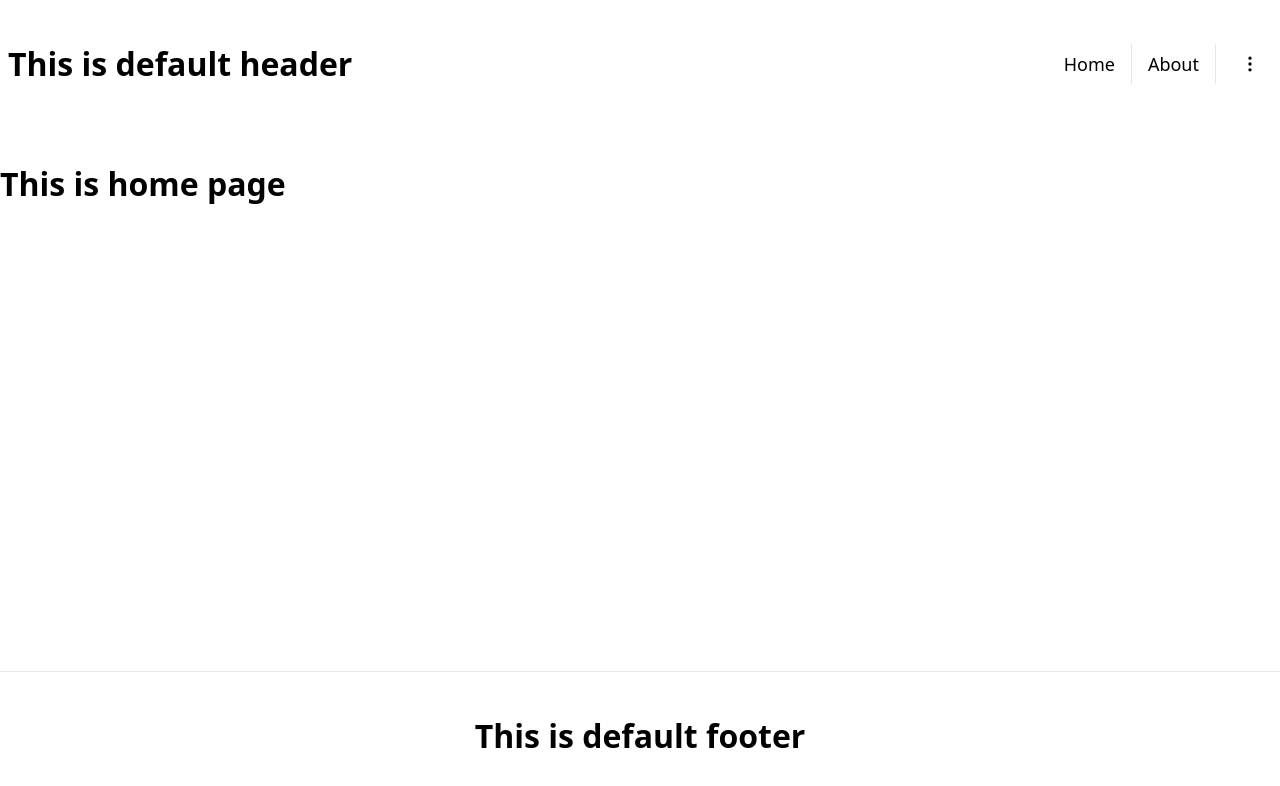
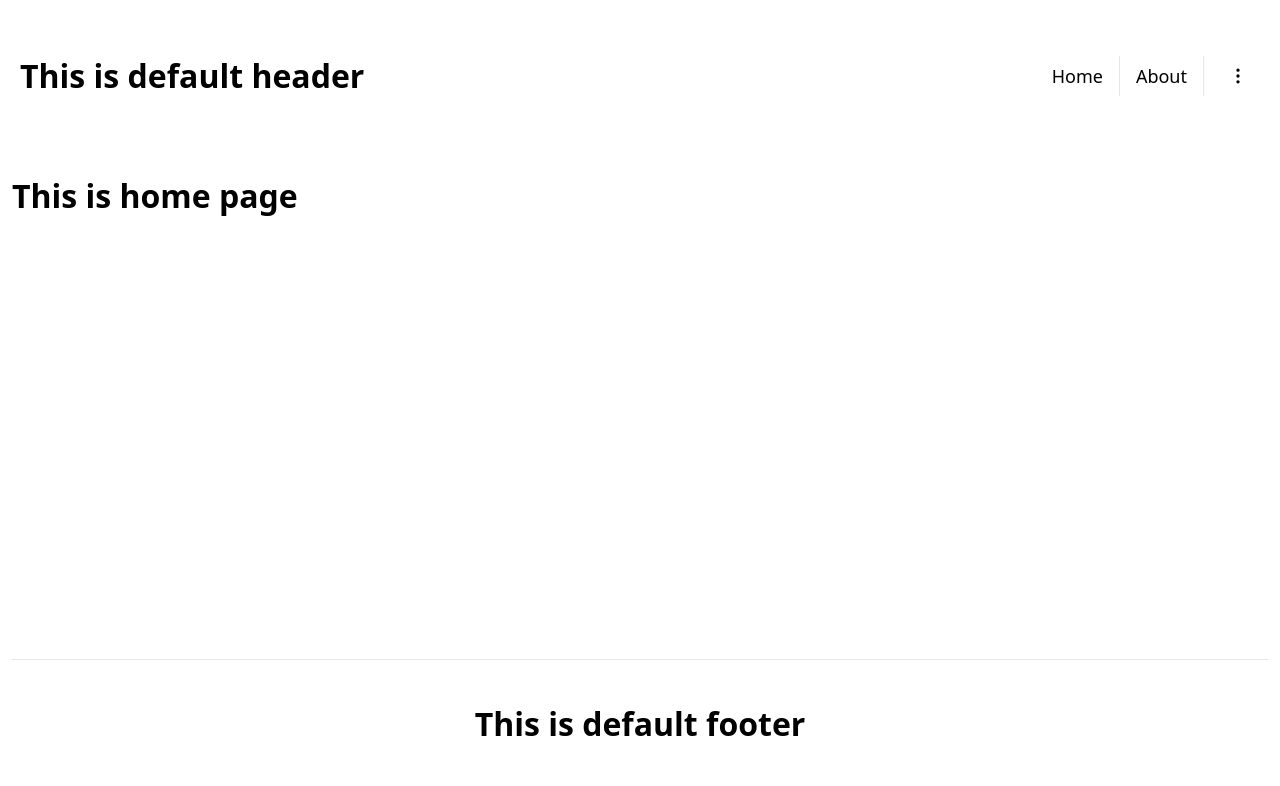
Before and after one commit to wasiliev96/vtf-starter, a Vue app: page / in a window 1280 px wide. Shown: the top 786 px of the page. Built offline with nearby package versions, Linux system fonts and the light colour scheme.

Commit message:
fix container spacing

```diff
--- a/src/App.vue
+++ b/src/App.vue
@@ -1,5 +1,5 @@
 <template>
-  <div class="justify-center flex-1 container mx-auto">
+  <div class="justify-center flex-1 container p-3 mx-auto">
     <component :is="this.$route.meta.layout || 'div'">
       <router-view v-slot="{ Component }">
         <transition name="component-fade" mode="out-in">
```
